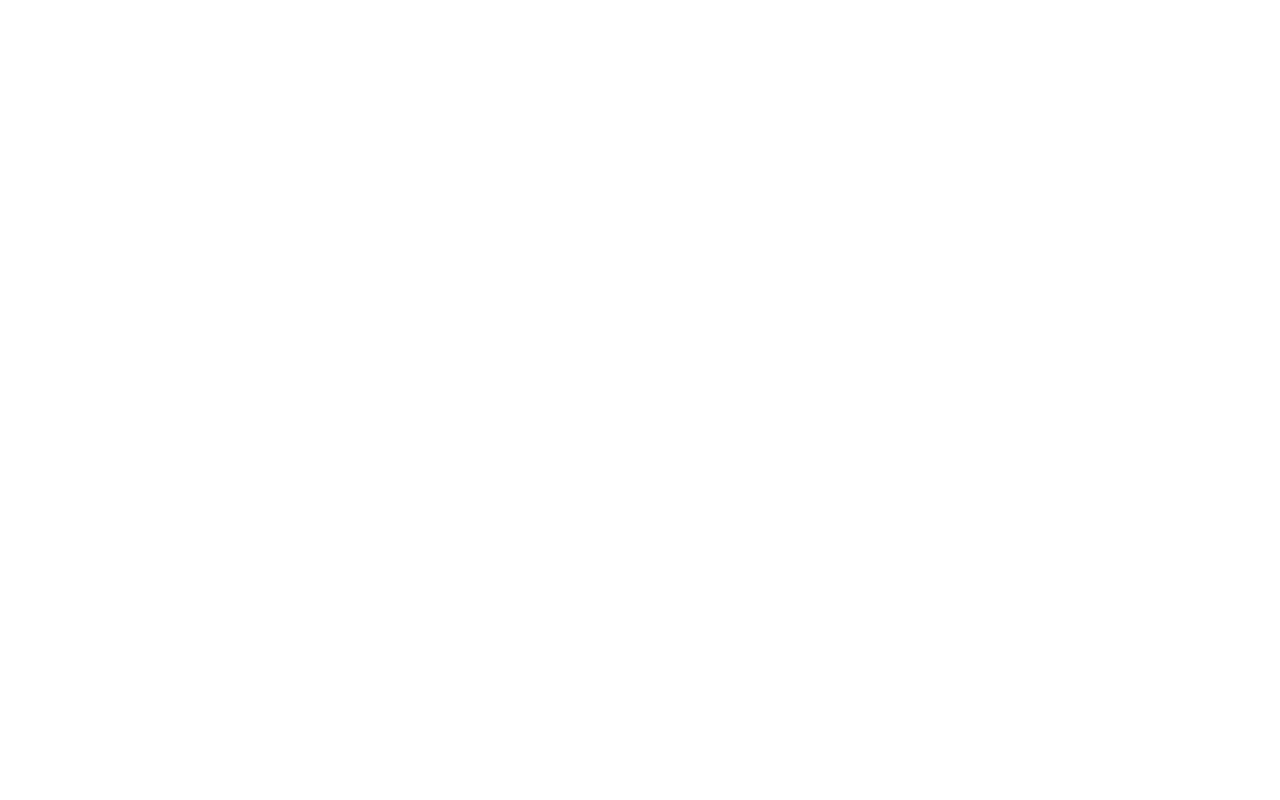
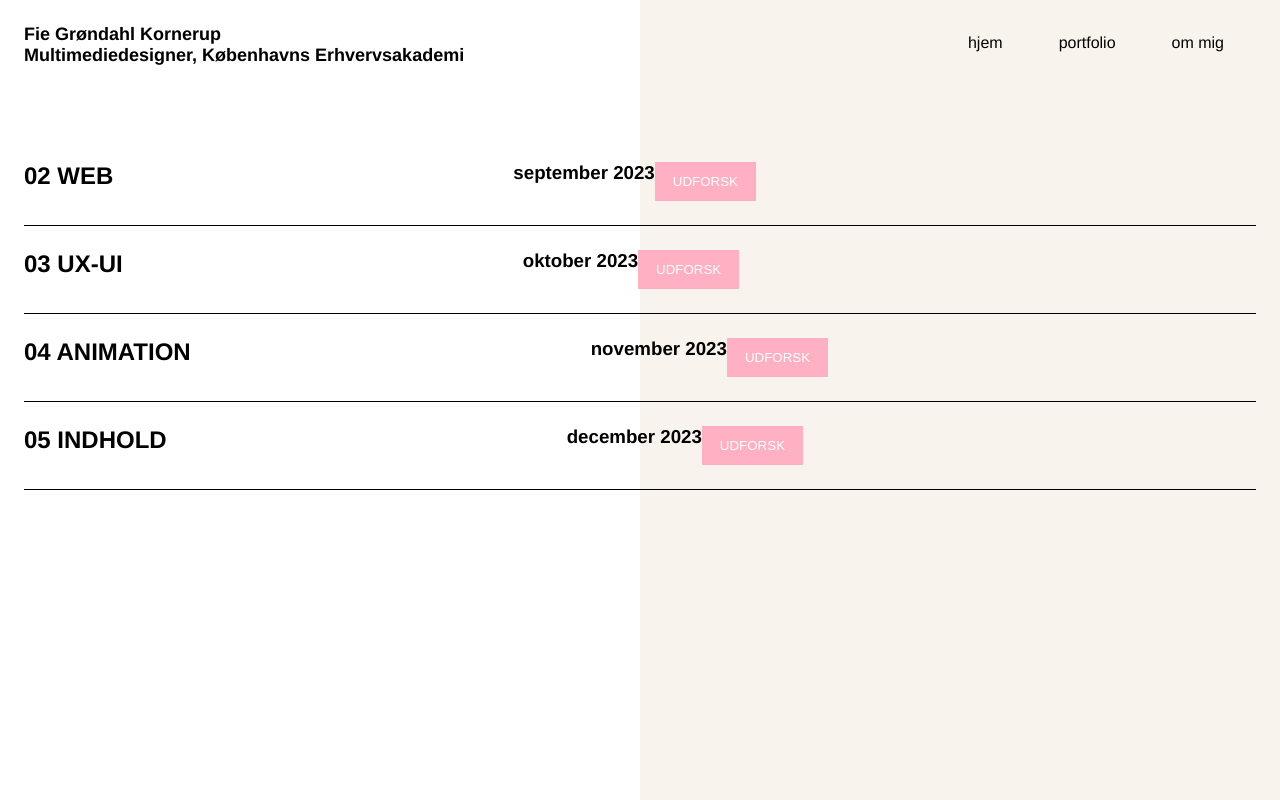
Before and after one commit to Fie-KEA/portfolio_eksamen, a plain HTML site: page portfolio.html in a window 1280 px wide. Drawn offline with Linux system fonts and the light colour scheme.

Commit message:
opbygge forside og portfolio side

```diff
--- a/css/styling.css
+++ b/css/styling.css
@@ -1,4 +1,179 @@
 @font-face {
-    font-family: avenir;
+    font-family: Helvetica, sans-serif;
     src: url();
 }
+
+body {
+    margin: 0;
+    padding: 0;
+    font-family: Helvetica, sans-serif;
+}
+
+/* Style for the left side */
+body::before {
+    content: "";
+    position: fixed;
+    top: 0;
+    left: 0;
+    width: 50%;
+    height: 100%;
+    background-color: #ffffff;
+    z-index: -1;
+}
+
+/* Style for the right side */
+body::after {
+    content: "";
+    position: fixed;
+    top: 0;
+    right: 0;
+    width: 50%;
+    height: 100%;
+    background-color: rgba(248, 244, 237, 1);
+    z-index: -1;
+}
+
+.navbar li {
+    margin-right: 0%;
+    display: inline;
+}
+
+.navbar li a {
+    text-decoration: none;
+    color: rgb(0, 0, 0);
+    display: inline;
+    float: right;
+    margin-right: 56px;
+}
+
+.navbar {
+    float: right;
+    position: absolute;
+    top: 34px;
+    right: 0px;
+}
+
+.navbar a {
+    text-decoration: none;
+    color: rgb(0, 0, 0)
+}
+
+.navbar a:hover {
+    color: rgb(145, 150, 161);
+}
+
+.navbar ul {
+    list-style: none;
+    padding: 0;
+    margin: 0;
+}
+
+.container {
+    display: flex;
+    justify-content: space-between;
+    align-items: center;
+    width: 100%;
+    height: 100%;
+}
+
+.column {
+    flex: 1;
+    display: flex;
+    justify-content: center;
+}
+
+.billede1 {
+    width: 350px;
+    height: auto;
+}
+
+.billede2 {
+    width: 400px;
+    height: auto;
+}
+
+.tilted-square {
+    width: 30px;
+    /* Adjust the size of the square */
+    height: 30px;
+    /* Adjust the size of the square */
+    border: 1px solid rgb(0, 0, 0);
+    opacity: 50%;
+    /* Outline color and thickness */
+    border-radius: 0px;
+    /* Optional: Rounded corners */
+    transform: rotate(45deg);
+    /* Rotate the square by 45 degrees */
+    box-sizing: border-box;
+    /* Ensure the border is included in the size */
+    background-color: transparent;
+    /* No fill for the square */
+    /* Centering styles */
+    position: absolute;
+    top: 50%;
+    left: 50%;
+    transform: translate(-50%, -50%) rotate(45deg);
+    /* Translate to center */
+}
+
+.logo {
+    font-size: large;
+    margin-left: 24px;
+    margin-top: 24px;
+    margin-bottom: 96px;
+}
+
+.horizontal-line {
+    height: 1px;
+    /* Adjust the thickness of the line */
+    background-color: #000;
+    /* Color of the line */
+    margin: 0 24px;
+    /* Margin on both sides */
+    margin-top: 24px;
+    margin-bottom: 24px;
+}
+
+.header-wrapper {
+    display: flex;
+}
+
+h2,
+h3 {
+    margin: 0;
+
+    /* Remove default margins for the headers */
+    /* Additional styles for the headers if needed */
+}
+
+h2 {
+    margin-left: 24px;
+}
+
+h3 {
+    margin-left: 400px;
+}
+
+.enfarve {
+    background-color: #ffffff;
+    z-index: 2;
+}
+
+button {
+    padding: 12px 18px 12px 18px;
+    background-color: rgba(255, 176, 194, 1);
+    /* Background color */
+    color: #fff;
+    /* Text color */
+    border: none;
+    /* Remove default button border */
+    border-radius: 0px;
+    /* Rounded corners */
+    cursor: pointer;
+    /* Show pointer cursor on hover */
+}
+
+button:hover {
+    background-color: rgb(245, 143, 167);
+    /* Change color on hover */
+}
--- a/portfolio.html
+++ b/portfolio.html
@@ -0,0 +1,63 @@
+<!DOCTYPE html>
+<html lang="en">
+  <head>
+    <meta charset="UTF-8" />
+    <meta name="viewport" content="width=device-width, initial-scale=1.0" />
+    <title>Forside</title>
+    <link rel="stylesheet" href="css/layout.css" />
+    <link rel="stylesheet" href="css/styling.css" />
+    <link rel="icon" type="images/favicon" href="imgs/test.png" />
+  </head>
+  <body class="enfarve">
+    <header>
+      <h1 class="logo">
+        Fie Grøndahl Kornerup<br />Multimediedesigner, Københavns
+        Erhvervsakademi
+      </h1>
+      <div class="navbar">
+        <nav>
+          <ul>
+            <li><a href="om_mig.html">om mig</a></li>
+            <li><a href="portfolio.html">portfolio</a></li>
+            <li><a href="index.html">hjem</a></li>
+          </ul>
+        </nav>
+      </div>
+    </header>
+    <main>
+      <div class="header-wrapper">
+        <h2>02 WEB</h2>
+        <h3>september 2023</h3>
+        <a href="02_web.html">
+          <button>UDFORSK</button>
+        </a>
+      </div>
+      <div class="horizontal-line"></div>
+      <div class="header-wrapper">
+        <h2>03 UX-UI</h2>
+        <h3>oktober 2023</h3>
+        <a href="03_ux-ui.html">
+          <button>UDFORSK</button>
+        </a>
+      </div>
+      <div class="horizontal-line"></div>
+      <div class="header-wrapper">
+        <h2>04 ANIMATION</h2>
+        <h3>november 2023</h3>
+        <a href="04_animation.html">
+          <button>UDFORSK</button>
+        </a>
+      </div>
+      <div class="horizontal-line"></div>
+      <div class="header-wrapper">
+        <h2>05 INDHOLD</h2>
+        <h3>december 2023</h3>
+        <a href="05_indhold.html">
+          <button>UDFORSK</button>
+        </a>
+      </div>
+      <div class="horizontal-line"></div>
+    </main>
+    <footer></footer>
+  </body>
+</html>
```
Also changed, not shown: index.html (+19 -10 lines).
